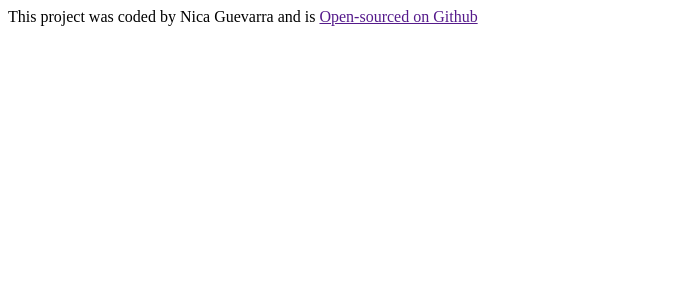
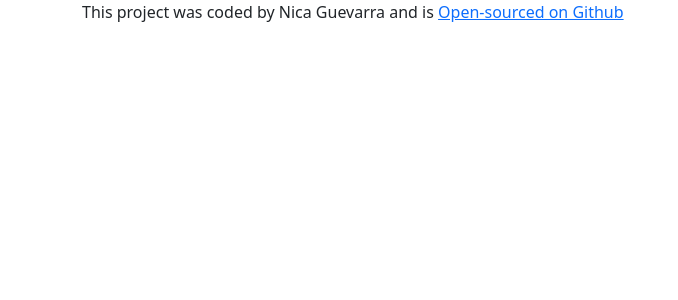
Before and after one commit to nik0121/Weather-app-using-react, a React (Create React App) app in the folder weather-app-version2/: page / in a window 1280 px wide. Shown: the top 300 px of the page, without its empty margins (0-678 px from the left). Built offline with nearby package versions, Linux system fonts and the light colour scheme.

Commit message:
added bootstrap

```diff
--- a/weather-app-version2/package.json
+++ b/weather-app-version2/package.json
@@ -6,6 +6,7 @@
     "@testing-library/jest-dom": "^5.17.0",
     "@testing-library/react": "^13.4.0",
     "@testing-library/user-event": "^13.5.0",
+    "bootstrap": "^5.3.2",
     "react": "^18.2.0",
     "react-dom": "^18.2.0",
     "react-scripts": "5.0.1",
--- a/weather-app-version2/src/App.js
+++ b/weather-app-version2/src/App.js
@@ -4,10 +4,18 @@ import './App.css';
 function App() {
   return (
     <div className="App">
-      <footer>
-        This project was coded by Nica Guevarra and is <a href="" target="_blank">Open-sourced on Github
-        </a>
-      </footer>
+      <div className="container">
+        <footer>
+          This project was coded by Nica Guevarra and is{" "}
+          <a
+            href="https://github.com/nik0121/Weather-app-using-react"
+            target="_blank"
+            rel="noreferrer"
+          >
+            Open-sourced on Github
+          </a>
+        </footer>
+      </div>
     </div>
   );
 }
--- a/weather-app-version2/src/index.js
+++ b/weather-app-version2/src/index.js
@@ -2,6 +2,7 @@ import React from 'react';
 import ReactDOM from 'react-dom/client';
 import './index.css';
 import App from './App';
+import "bootstrap/dist/css/bootstrap.css";
 
 const root = ReactDOM.createRoot(document.getElementById('root'));
 root.render(
```
Also changed, not shown: 1 other file (tests, documents, lock files or other folders).
